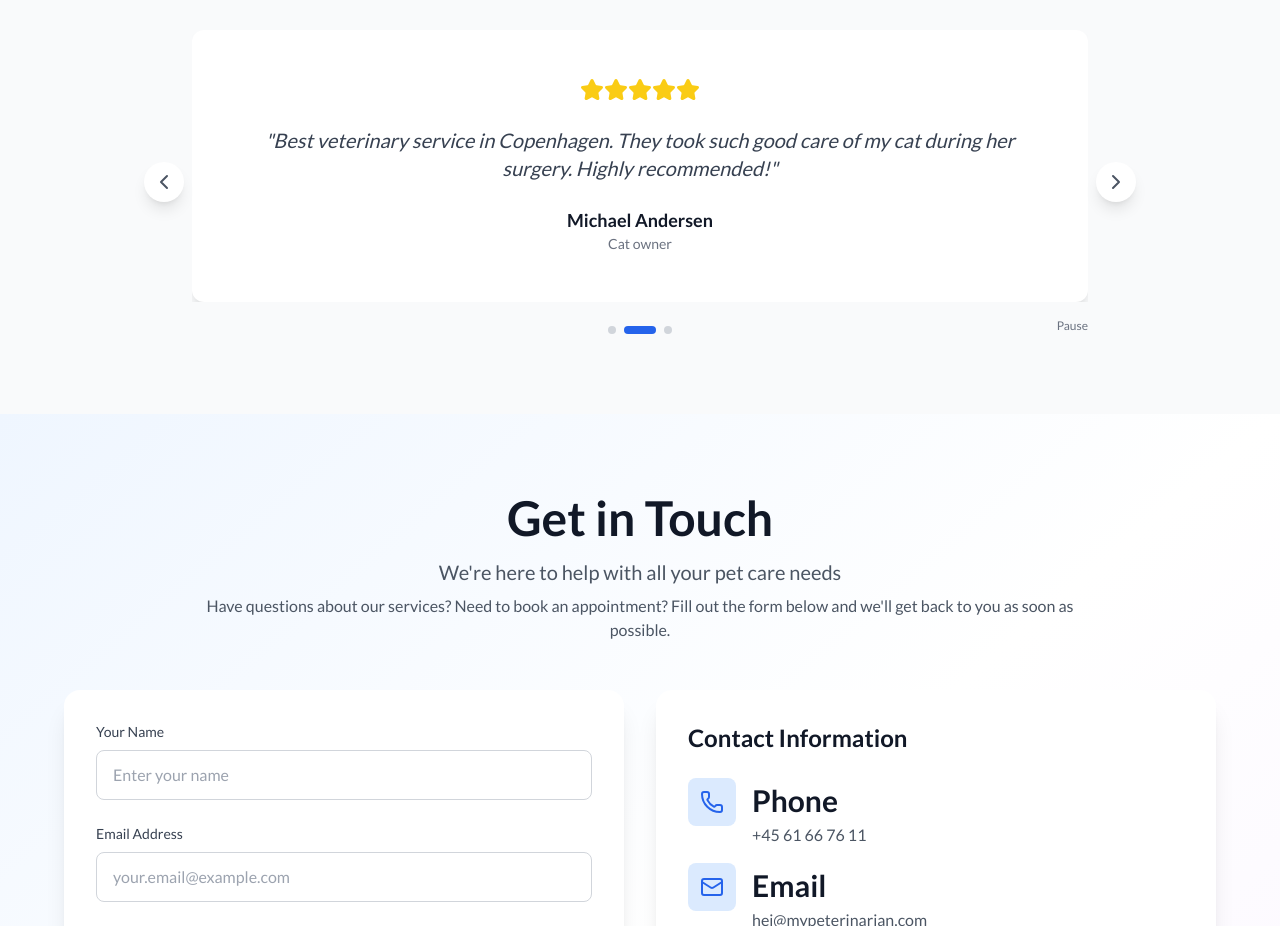
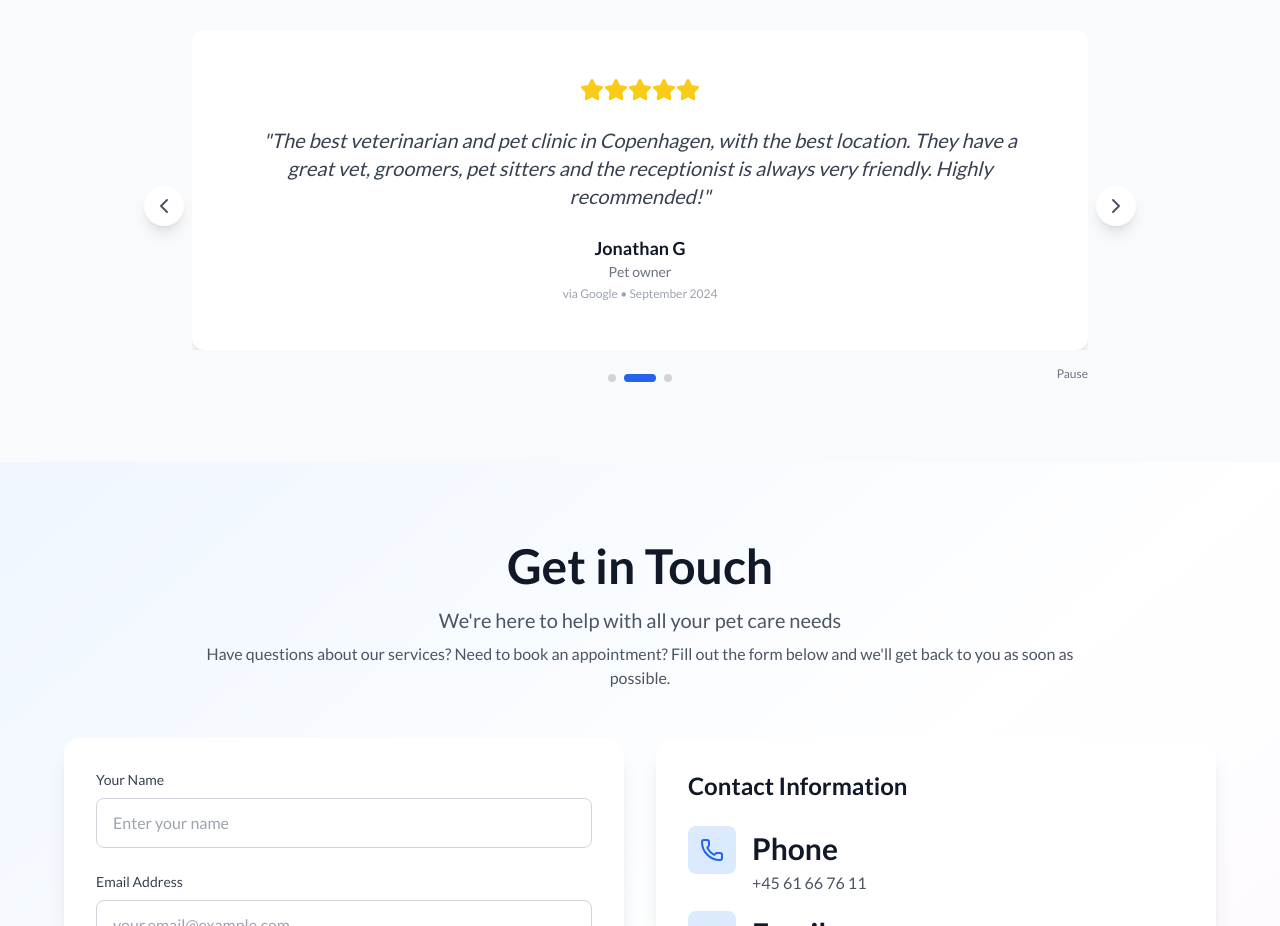
Before and after one commit to MyPeterinarian/mypeterinarian-website, a Next.js app: page /en in a window 1280 px wide. Shown: the part 1420-2346 px from the top of the page. Built offline with nearby package versions, Linux system fonts and the light colour scheme; no server answers.

Commit message:
Add review from Jonathan G (Google)

```diff
--- a/messages/dk.json
+++ b/messages/dk.json
@@ -78,9 +78,10 @@
           "date": "Oktober 2024"
         },
         "review2": {
-          "text": "Bedste dyrlægeservice i København. De tog sig så godt af min kat under hendes operation. Kan varmt anbefales!",
-          "author": "Michael Andersen",
-          "pet": "Katteejer"
+          "text": "Den bedste dyrlæge og kæledyrsklinik i København, med den bedste beliggenhed. De har en fantastisk dyrlæge, plejere, kæledyrspassere, og receptionisten er altid meget venlig. Kan varmt anbefales!",
+          "author": "Jonathan G",
+          "pet": "Kæledyrsejer",
+          "date": "September 2024"
         },
         "review3": {
           "text": "Plejetjenesten er fantastisk! Min puddel ser altid utrolig ud. Stor opmærksomhed på detaljer og meget blid.",
--- a/messages/en.json
+++ b/messages/en.json
@@ -78,9 +78,10 @@
           "date": "October 2024"
         },
         "review2": {
-          "text": "Best veterinary service in Copenhagen. They took such good care of my cat during her surgery. Highly recommended!",
-          "author": "Michael Andersen",
-          "pet": "Cat owner"
+          "text": "The best veterinarian and pet clinic in Copenhagen, with the best location. They have a great vet, groomers, pet sitters and the receptionist is always very friendly. Highly recommended!",
+          "author": "Jonathan G",
+          "pet": "Pet owner",
+          "date": "September 2024"
         },
         "review3": {
           "text": "The grooming service is fantastic! My poodle always looks amazing. Great attention to detail and very gentle.",
--- a/src/app/[locale]/page.tsx
+++ b/src/app/[locale]/page.tsx
@@ -203,6 +203,8 @@ export default function Home() {
                 author: t('testimonials.reviews.review2.author'),
                 pet: t('testimonials.reviews.review2.pet'),
                 rating: 5,
+                source: 'google' as const,
+                date: t('testimonials.reviews.review2.date'),
               },
               {
                 text: t('testimonials.reviews.review3.text'),
```
